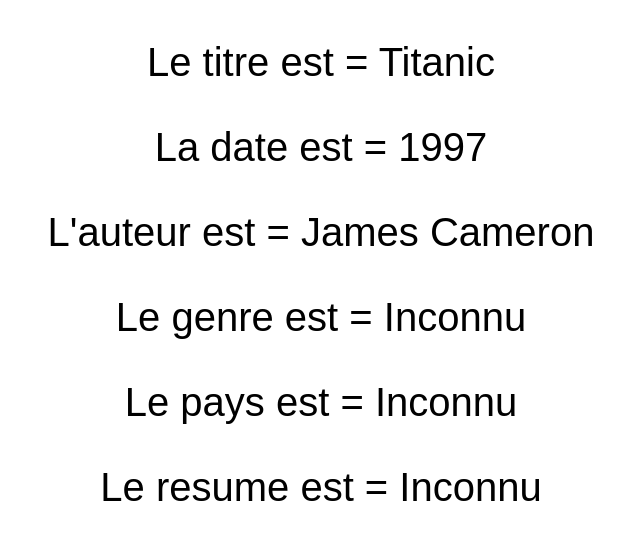
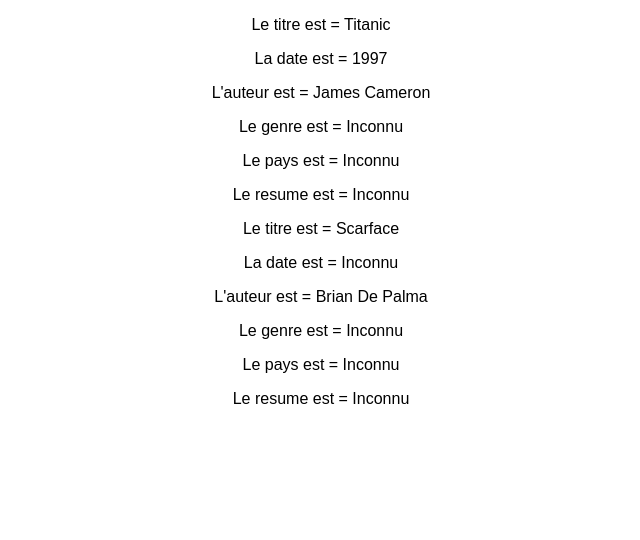
Before and after one commit to Figueto/TeamRocket, a React (Create React App) app: page / in a window 1280 px wide. Shown: the top 540 px of the page, without its empty margins (319-959 px from the left). Built offline with nearby package versions, Linux system fonts and the light colour scheme.

Commit message:
Premiere oeuvre

```diff
--- a/src/App.css
+++ b/src/App.css
@@ -28,5 +28,4 @@
 }
 
 .Oeuvre {
-  font-size : 40px;
 }
--- a/src/App.js
+++ b/src/App.js
@@ -20,6 +20,7 @@
     return (
       <div className="App">
         <Oeuvre titre = "Titanic" date ="1997" auteur = "James Cameron" />
+        <Oeuvre titre = "Scarface" auteur = "Brian De Palma" />
       </div>
     );
   }
```
